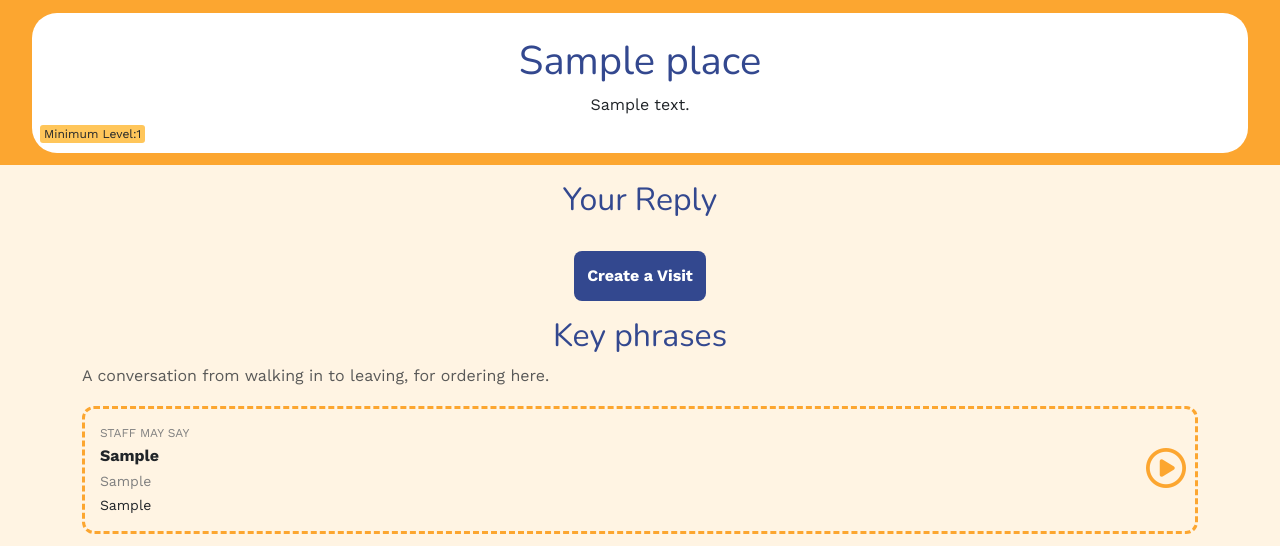
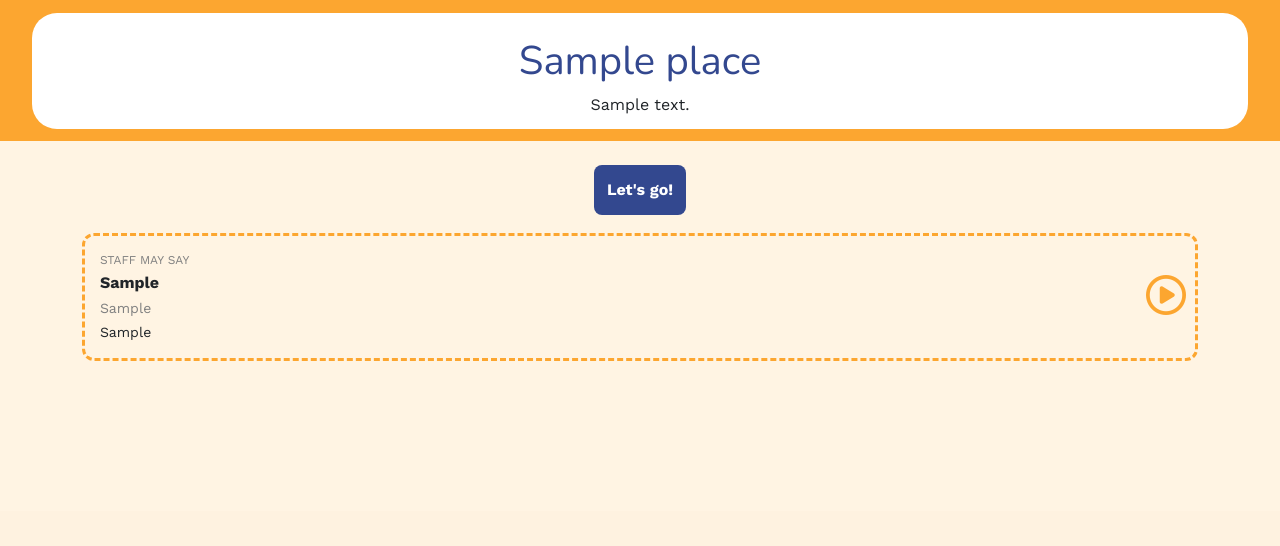
Before and after one commit to eequu1/taolao, a Rails app: page /places/1 in a window 1280 px wide. Shown: the part 289-835 px from the top of the page. After the commit the page ends 650 px from the top, so only its background shows below. Run offline with Rails 7, Linux system fonts and the light colour scheme; a user stored in the database is signed in; tables that the repository leaves empty hold one stand-in row (values such as "Sample post"); style sheets or scripts are compiled from the project's sources; parts of the project's set-up code (start-up, migrations or seed data) failed here and were passed over; some libraries are stand-ins or nearby versions.

Commit message:
Visual style changes
Removed some unnecessary text from the page

```diff
--- a/app/views/places/show.html.erb
+++ b/app/views/places/show.html.erb
@@ -5,12 +5,9 @@
       <h1> <%= @place.name %> </h1>
       <p> <%= @place.description %> </p>
     </div>
-    <span class="highlight"> Minimum Level:<%= @place.minimum_level %></span>
   </div>
 </div>
-
 <div class="container">
-  <h2>Your Reply</h2>
   <div class="key-phrase">
     <%# prepped only: phrases users heard after a visit are private to them %>
     <% @place.phrases.prepped.each do |phrase|%>
@@ -21,21 +18,19 @@
           <div class="english"><%= phrase.english %></div>
         </div>
         <div
-              class="play-btn"
-              data-controller="tts"
-              data-tts-text-value="<%= phrase.japanese %>"
-              data-tts-url-value="<%= speak_place_path(@place) %>"
-              data-action="click->tts#play"
-          style="cursor: pointer;"
-          >
+          class="play-btn"
+          data-controller="tts"
+          data-tts-text-value="<%= phrase.japanese %>"
+          data-tts-url-value="<%= speak_place_path(@place) %>"
+          data-action="click->tts#play"
+          style="cursor: pointer;">
           <i class="fa-regular fa-circle-play"></i>
         </div>
       </div>
     <% end %>
   </div>
-
   <div class="d-flex justify-content-center">
-    <%= button_to "Create a Visit", place_visits_path(@place), class:"btn start-btn" %>
+    <%= button_to "Let's go!", place_visits_path(@place), class:"btn start-btn" %>
   </div>
   <% if @my_phrases.any? %>
     <h2 class="mt-4">Your phrases</h2>
@@ -44,8 +39,6 @@
       <%= render partial: "places/phrase_card", collection: @my_phrases, as: :phrase, locals: { place: @place } %>
     </div>
   <% end %>
-  <h2>Key phrases</h2>
-  <p class="text-muted">A conversation from walking in to leaving, for ordering here.</p>
   <%# Phrases generated in the background arrive here from PlacePhrasesJob %>
   <%= turbo_stream_from @place, :phrases %>
   <%= render "places/phrases", place: @place, generating: @generating_phrases %>
```
